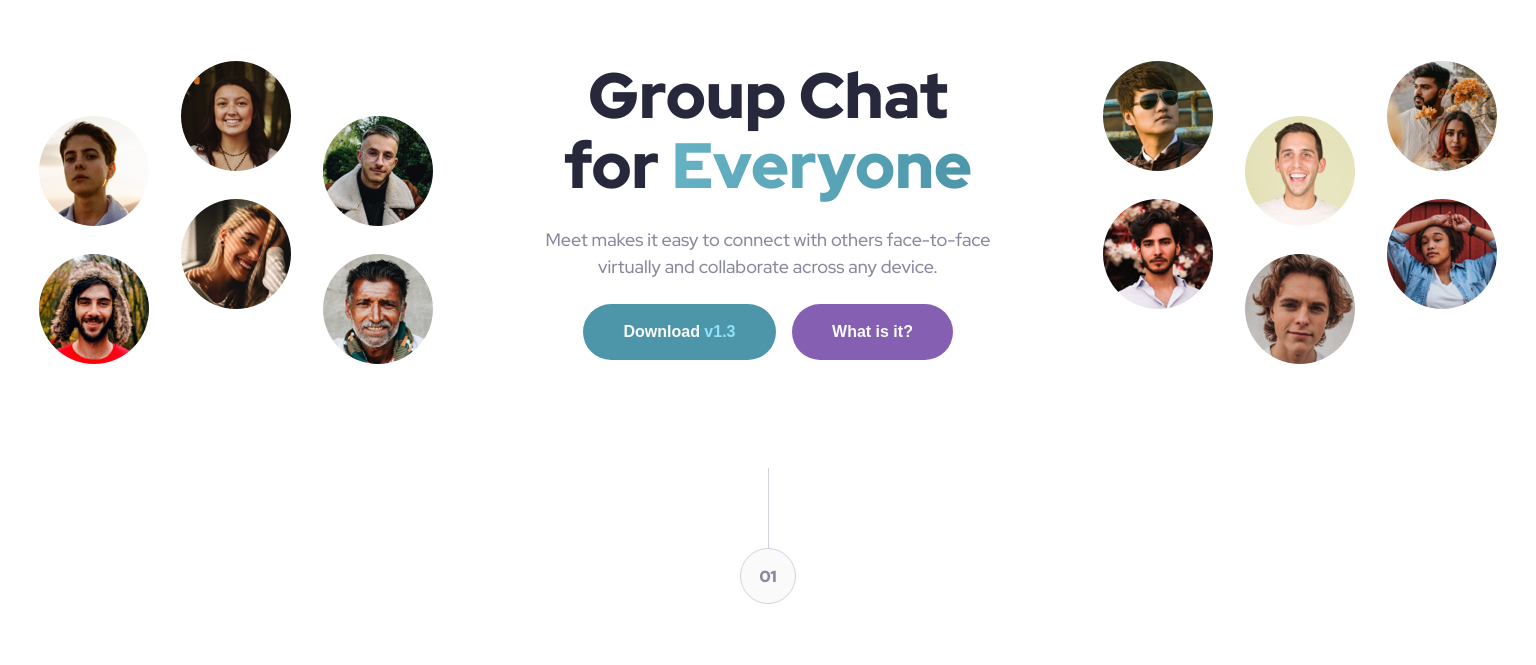
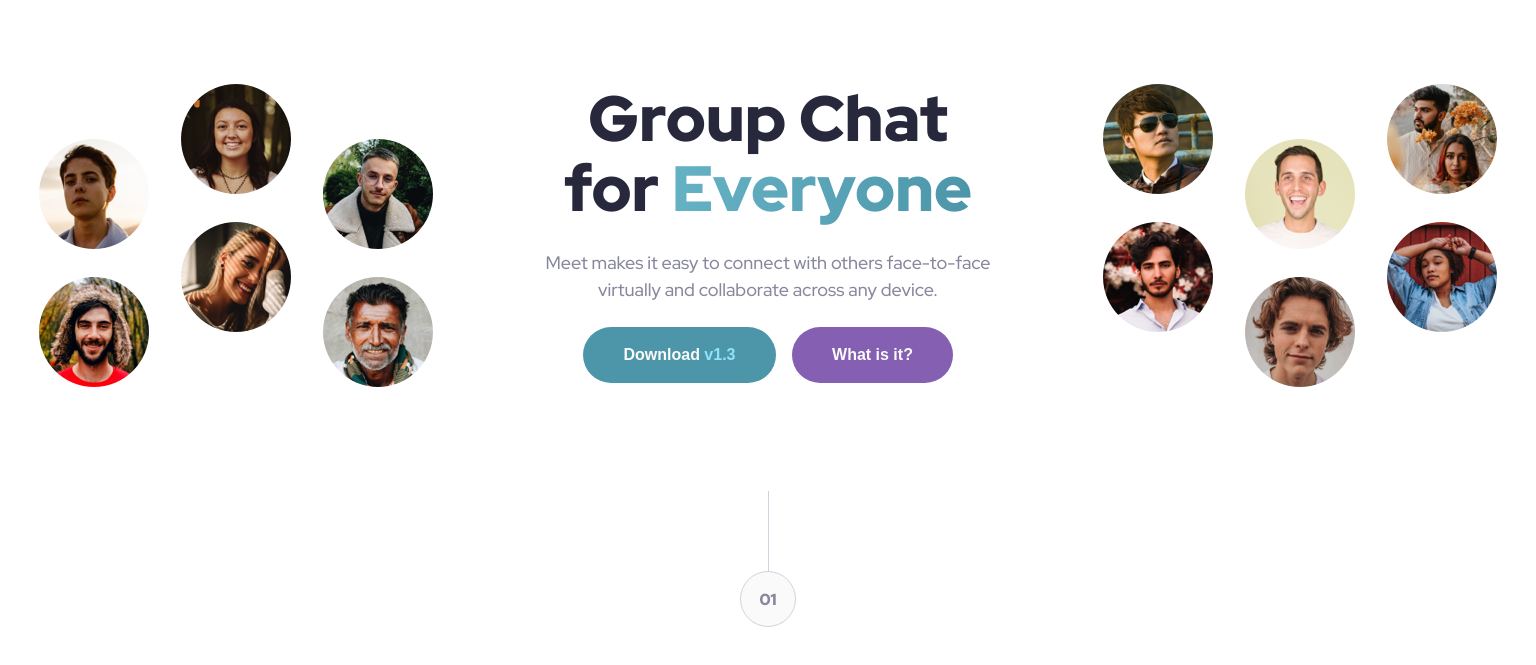
Before and after one commit to inappdesign/meet-landing-page-frontend-mentor, a plain HTML site: page index.html in a window 1536 px wide. Shown: the part 116-781 px from the top of the page. Drawn offline with Linux system fonts and the light colour scheme.

Commit message:
Update style.css

```diff
--- a/style.css
+++ b/style.css
@@ -181,10 +181,6 @@ main {
 
 /* media queries */
 @media (min-width: 48rem) {
-	/* main {
-		min-width: 76.8rem;
-	} */
-
 	.hero-grid {
 		column-gap: var(--32);
 	}
@@ -242,6 +238,7 @@ main {
 		grid-template-areas: "image-L content image-R";
 		justify-content: space-betwee;
 		width: 100%;
+		margin-top: 8.7rem;
 	}
 
 	.hero-content {
```
